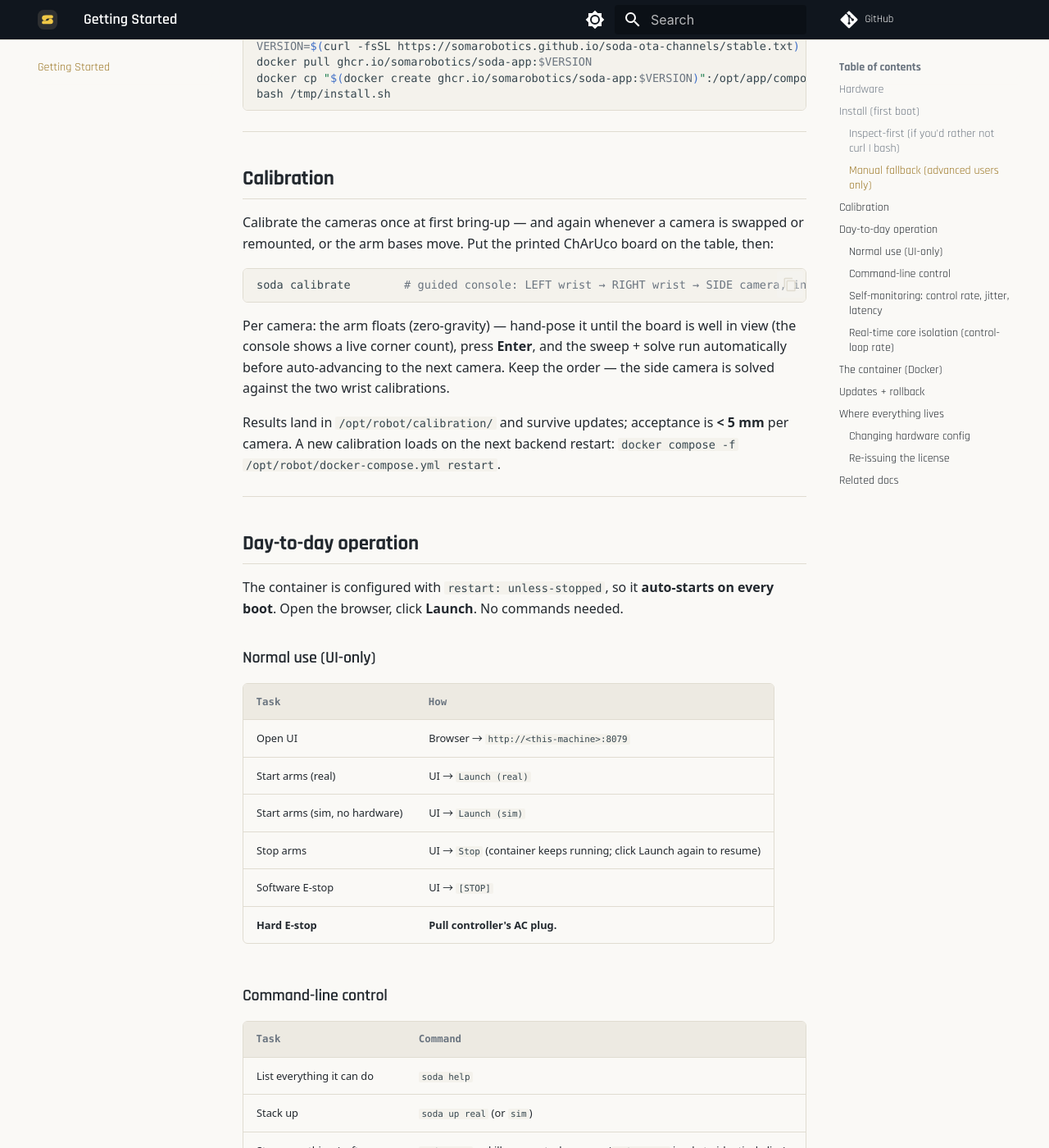
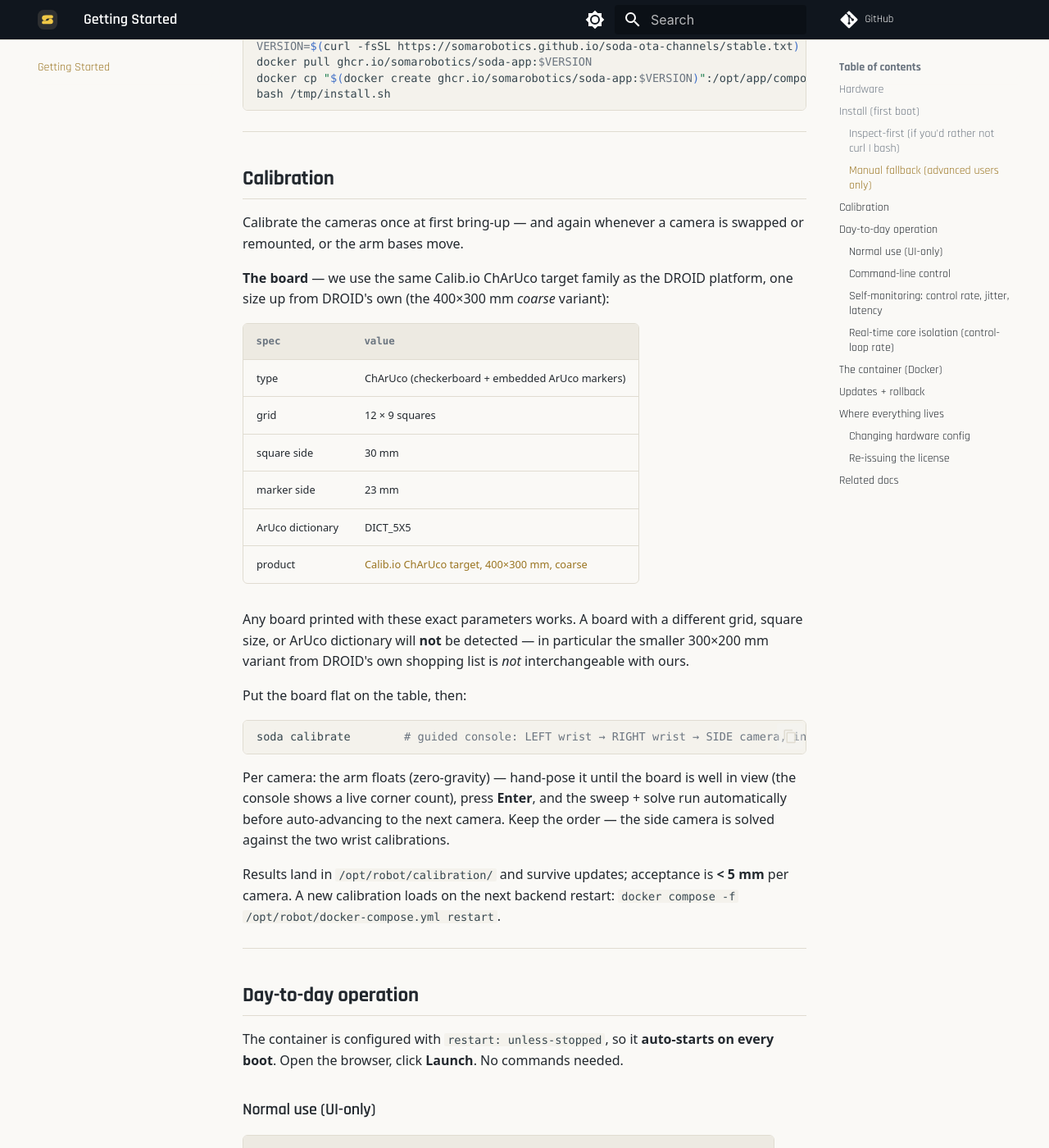
Before and after one commit to somarobotics/soda-docs, an MkDocs documentation site: the page built from docs/getting-started.md, in a window 1280 px wide and 1400 px high, scrolled down 1914 px. Shown: the whole window at 82% size. Built offline with MkDocs 1.6.1 and Material for MkDocs 9.7.7, drawn with Linux system fonts in a browser that asks for light colours; comment, search, counter and statistics services are not loaded.

Commit message:
docs: sync from soda-bimanual 598950aa

````diff
--- a/docs/getting-started.md
+++ b/docs/getting-started.md
@@ -70,7 +70,25 @@ bash /tmp/install.sh
 ## Calibration
 
 Calibrate the cameras once at first bring-up — and again whenever a camera is swapped or
-remounted, or the arm bases move. Put the printed ChArUco board on the table, then:
+remounted, or the arm bases move.
+
+**The board** — we use the same Calib.io ChArUco target family as the DROID platform,
+one size up from DROID's own (the 400×300 mm *coarse* variant):
+
+| spec | value |
+| --- | --- |
+| type | ChArUco (checkerboard + embedded ArUco markers) |
+| grid | 12 × 9 squares |
+| square side | 30 mm |
+| marker side | 23 mm |
+| ArUco dictionary | DICT_5X5 |
+| product | [Calib.io ChArUco target, 400×300 mm, coarse](https://calib.io/products/charuco-targets) |
+
+Any board printed with these exact parameters works. A board with a different grid,
+square size, or ArUco dictionary will **not** be detected — in particular the smaller
+300×200 mm variant from DROID's own shopping list is *not* interchangeable with ours.
+
+Put the board flat on the table, then:
 
 ```bash
 soda calibrate        # guided console: LEFT wrist → RIGHT wrist → SIDE camera, in order
````
Also changed, not shown: docs/policy-serving.md (+1 -1 lines).
